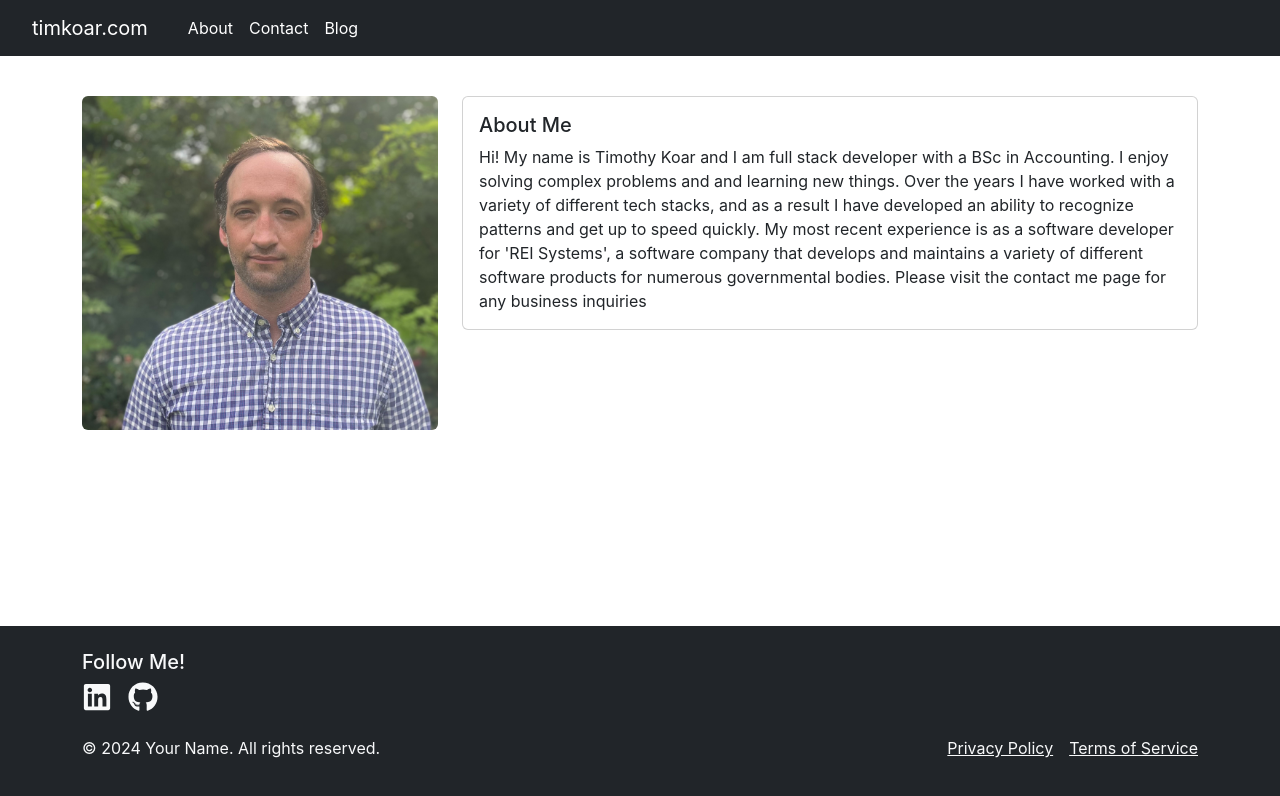
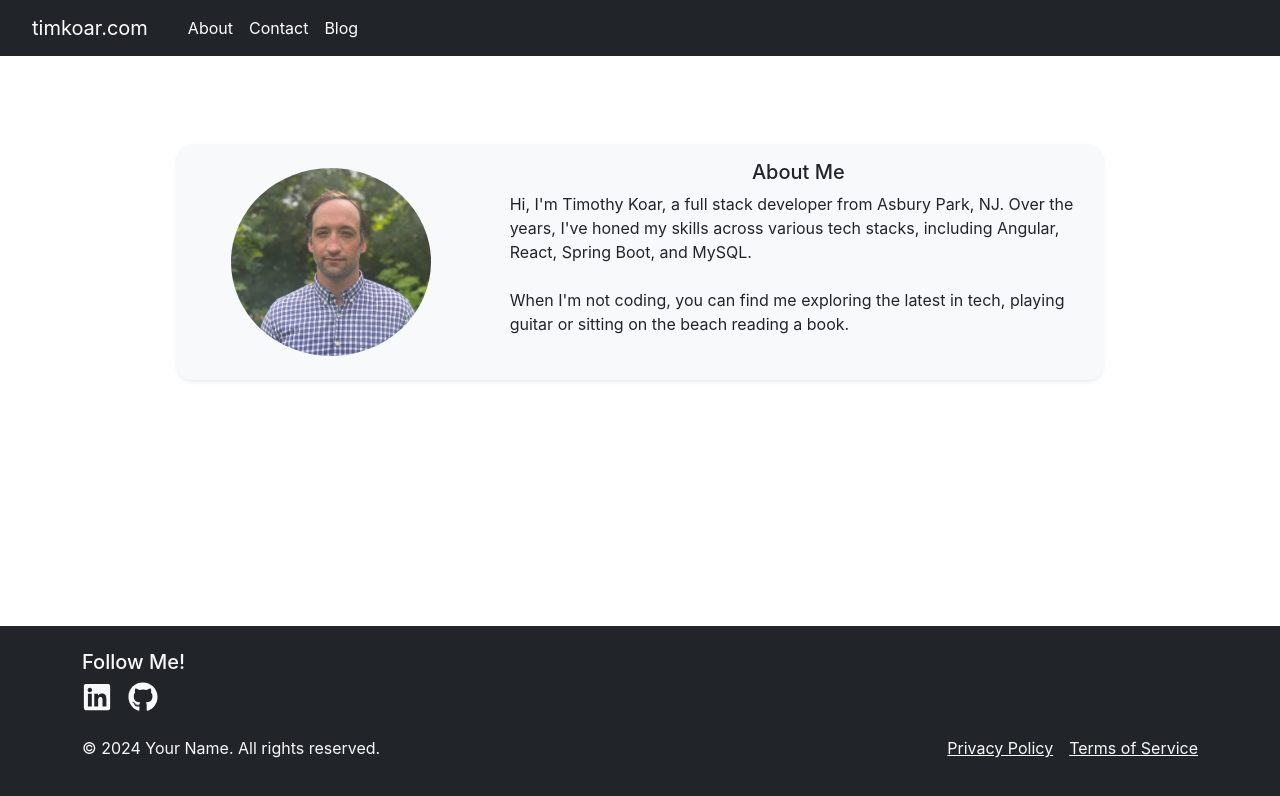
Before and after one commit to koartim/tims-webapp, a React (Create React App) app: page / in a window 1280 px wide. Shown: the top 796 px of the page. Built offline with nearby package versions, Linux system fonts and the light colour scheme; the HTML template or start-up script is replaced by a standard one.

Commit message:
revamped about page

```diff
--- a/src/components/Blog.js
+++ b/src/components/Blog.js
@@ -2,7 +2,6 @@ import React, { useState } from 'react';
 import { Container, Row, Col, Form, Button, Alert } from 'react-bootstrap';
 
 const Blog = () => {
-
 
     return (
         <Container>
--- a/src/components/about/About.css
+++ b/src/components/about/About.css
@@ -7,5 +7,16 @@
   .profile-pic {
     width: 100%;
     height: auto;
-    max-width: 150px; /* Adjust as needed */
+    max-width: 200px; /* Adjust as needed */
   }
+
+  .about-card {
+    background-color: #f8f9fa; /* Light background color for better readability */
+    border: none; /* Remove default card border */
+    border-radius: 15px; /* Rounded corners */
+  }
+
+  .about-text {
+    font-size: 1rem; /* Slightly larger text for better readability */
+    line-height: 1.5; /* Better line spacing */ /* Justify text for a cleaner look */
+  }
--- a/src/components/about/About.js
+++ b/src/components/about/About.js
@@ -1,40 +1,39 @@
 import React from 'react';
 import { Container, Row, Col, Card, Image } from 'react-bootstrap';
-import profilePic from '../../assets/profile.JPG'
+import profilePic from '../../assets/profile.JPG';
+import './About.css';
 
-
-export const About = () => {
+const About = ({ isNavbarExpanded }) => {
   return (
-        <Container id="about" className="mt-5">
-        <Row className="justify-content-start mt-5">
-        <Col md={4}>
+    <Container id="about" className={`mt-5 pt-5 ${isNavbarExpanded ? 'navbar-expanded' : ''}`}>
+      <Row className="justify-content-center mt-5">
+        <Col md={10}>
+          <Card className="about-card shadow-sm">
+            <Row className="no-gutters">
+              <Col md={4} className="text-center">
                 <Image
                   src={profilePic}
-            variant="top"
-            rounded
+                  roundedCircle
                   fluid
-            className="profile-pic" />
+                  className="profile-pic my-4 ml-3"
+                />
               </Col>
-          <Col md={8} lg={8} xl={8}>
-            <Card>
+              <Col md={8}>
                 <Card.Body>
-                <Card.Title>About Me</Card.Title>
-                <Card.Text>
-                Hi! My name is Timothy Koar and I am full stack developer with a BSc in Accounting.
-                I enjoy solving complex problems and and learning new things.
-                Over the years I have worked with a variety of different tech stacks, and as a result I have
-                developed an ability to recognize patterns and get up to speed quickly.
-                My most recent experience is as a software developer for 'REI Systems', a software company that develops and maintains
-                a variety of different software products for numerous governmental bodies.
-
-                Please visit the contact me page for any business inquiries
+                  <Card.Title className="text-center">About Me</Card.Title>
+                  <Card.Text className="about-text">
+                    Hi, I'm Timothy Koar, a full stack developer from Asbury Park, NJ. Over the years, I've honed my skills across various tech stacks, including Angular, React, Spring Boot, and MySQL.
+                    <br /><br />
+                    When I'm not coding, you can find me exploring the latest in tech, playing guitar or sitting on the beach reading a book.
                   </Card.Text>
                 </Card.Body>
+              </Col>
+            </Row>
           </Card>
         </Col>
       </Row>
     </Container>
   );
-}
+};
 
 export default About;
```
Lines whose indentation alone changed are shown as unchanged.
